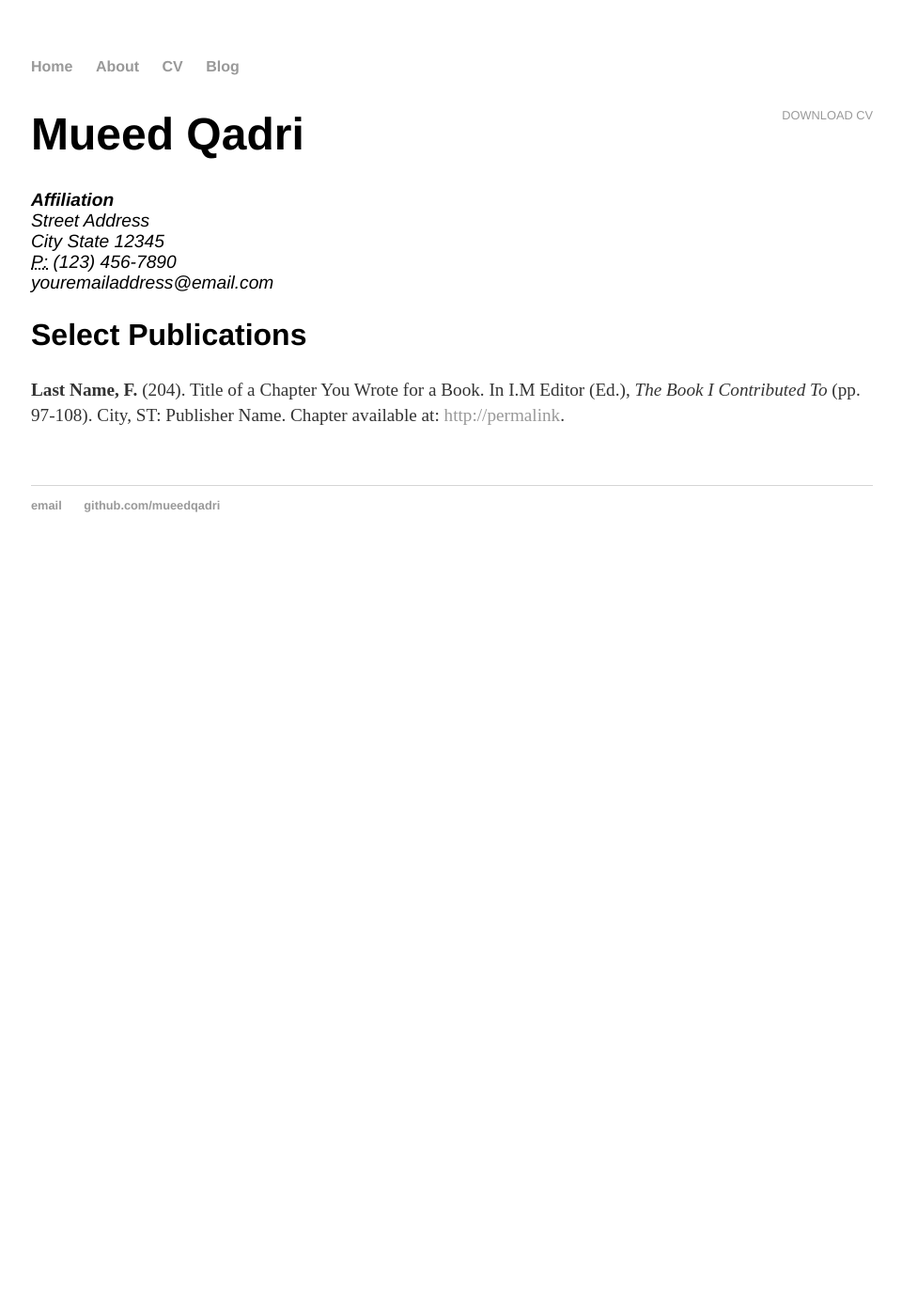
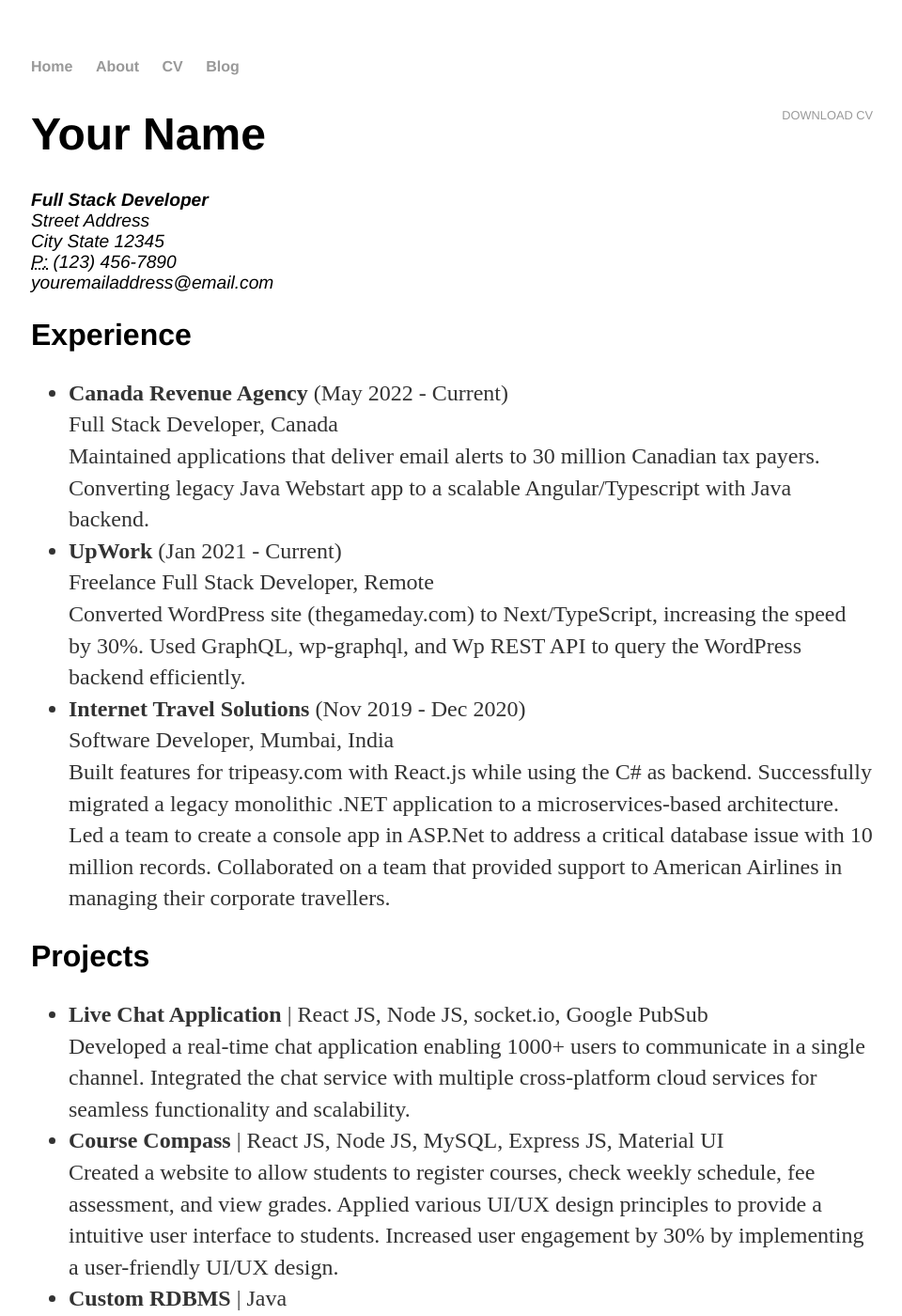
Before and after one commit to mueedqadri/mueedqadri.github.io, a Jekyll site: the page built from cv/index.html, in a window 1280 px wide and 1400 px high. Shown: the whole window at 94% size, without its empty margins (159-1119 px from the left). Built offline with Jekyll 4.4.1, drawn with Linux system fonts in a browser that asks for light colours; some of the changed text lies outside the part shown.

Commit message:
Update index.html

```diff
--- a/cv/index.html
+++ b/cv/index.html
@@ -5,18 +5,73 @@ title: CV of Your Name
 
 <div class="cv">
     <a href="#" class="download" title="Download CV as PDF">Download CV</a>
-					<h1>Mueed Qadri</h1>
+    <h1>Your Name</h1>
     <address>
-					<strong>Affiliation</strong><br>
+        <strong>Full Stack Developer</strong><br>
         Street Address<br>
         City State 12345<br>
         <abbr title="phone">P:</abbr> (123) 456-7890<br>
         <span class="obfuscate">youremailaddress@email.com</span>
     </address>
+	<h2>Experience</h2>
+<ul>
+    <li>
+        <strong>Canada Revenue Agency</strong> (May 2022 - Current)<br>
+        Full Stack Developer, Canada<br>
+        Maintained applications that deliver email alerts to 30 million Canadian tax payers. Converting legacy Java Webstart app to a scalable Angular/Typescript with Java backend.
+    </li>
+    <li>
+        <strong>UpWork</strong> (Jan 2021 - Current)<br>
+        Freelance Full Stack Developer, Remote<br>
+        Converted WordPress site (thegameday.com) to Next/TypeScript, increasing the speed by 30%. Used GraphQL, wp-graphql, and Wp REST API to query the WordPress backend efficiently.
+    </li>
+    <li>
+        <strong>Internet Travel Solutions</strong> (Nov 2019 - Dec 2020)<br>
+        Software Developer, Mumbai, India<br>
+        Built features for tripeasy.com with React.js while using the C# as backend. Successfully migrated a legacy monolithic .NET application to a microservices-based architecture. Led a team to create a console app in ASP.Net to address a critical database issue with 10 million records. Collaborated on a team that provided support to American Airlines in managing their corporate travellers.
+    </li>
+</ul>
 
-					<h2>Select Publications</h2>
+<h2>Projects</h2>
+<ul>
+    <li>
+        <strong>Live Chat Application</strong> | React JS, Node JS, socket.io, Google PubSub<br>
+        Developed a real-time chat application enabling 1000+ users to communicate in a single channel. Integrated the chat service with multiple cross-platform cloud services for seamless functionality and scalability.
+    </li>
+    <li>
+        <strong>Course Compass</strong> | React JS, Node JS, MySQL, Express JS, Material UI<br>
+        Created a website to allow students to register courses, check weekly schedule, fee assessment, and view grades. Applied various UI/UX design principles to provide a intuitive user interface to students. Increased user engagement by 30% by implementing a user-friendly UI/UX design.
+    </li>
+    <li>
+        <strong>Custom RDBMS</strong> | Java<br>
+        Introduced a console application allowing users to run SQL queries. Implemented features like generating SQL dump, ER diagrams, multi-user support, and concurrency control.
+    </li>
+    <li>
+        <strong>Airfare Predictor</strong> | Python, Pandas , Flask<br>
+        Mined the previous airfare data and developing data modeling techniques to predict the price over time. Analyzed the features that affect airfare, develop AI models to predict the change in airfare.
+    </li>
+    <li>
+        <strong>Banking Application</strong> | Java, Linux, MySQL<br>
+        Ensured adherence to the SOLID principles and incorporated several design patterns to ensure the scalability and maintainability of the application. Established a seamless continuous integration and continuous development (CI/CD) pipeline with GitLab, facilitating the smooth deployment of new features and reducing deployment time by 40%.
+    </li
+    <li>
+        <strong>Flashcard Application</strong> | Kotlin, Gradle, Android<br>
+        Developed a Kotlin and SQLite based flash card app that helps users memorize key concepts and terms. Implemented CRUD operations for creating, reading, updating, and deleting flash cards, with support for inserting multimedia.
+    </li>
+</ul>
 
-					<p><strong>Last Name, F.</strong> (204). Title of a Chapter You Wrote for a Book. In I.M Editor (Ed.), <em>The Book I Contributed To</em> (pp. 97-108). City, ST: Publisher Name. Chapter available at: <a href="#">http://permalink</a>.
+<h2>Skills</h2>
+<ul>
+    <li><strong>Programming:</strong> Java, C, C++, C#, Python, GraphQL, TypeScript, JavaScript, SQL, NoSQL, PHP, HTML</li>
+    <li><strong>Technologies/Frameworks:</strong> React, Redux, Node, Next, Express, MongoDB, Material UI, Bootstrap, pandas</li>
+    <li><strong>Other Technologies:</strong> Linux, Hekroku, Git, shell, Linux, WordPress, Apache Spark, Neo4j, GitLab</li>
+    <li><strong>AWS Technologies:</strong> ECS, EC2, SQS Cognito, S3, SNS, Dynamo DB, Comprehend, Cognito, Lex, Lambda</li>
+    <li><strong>GCP Technologies:</strong> AutoML, Vertex AI, Cloud Storage, Cloud Function, Firestore, Compute Engine</li>
+</ul>
 
-
+<h2>Education</h2>
+<ul>
+    <li><strong>Bachelor of Computer Science</strong> | University Name, Year</li>
+    <li><strong>Master of Science in Applied Computer Science</strong> | University Name, Year</li>
+</ul>
 </div>
```
Lines whose indentation alone changed are shown as unchanged.
